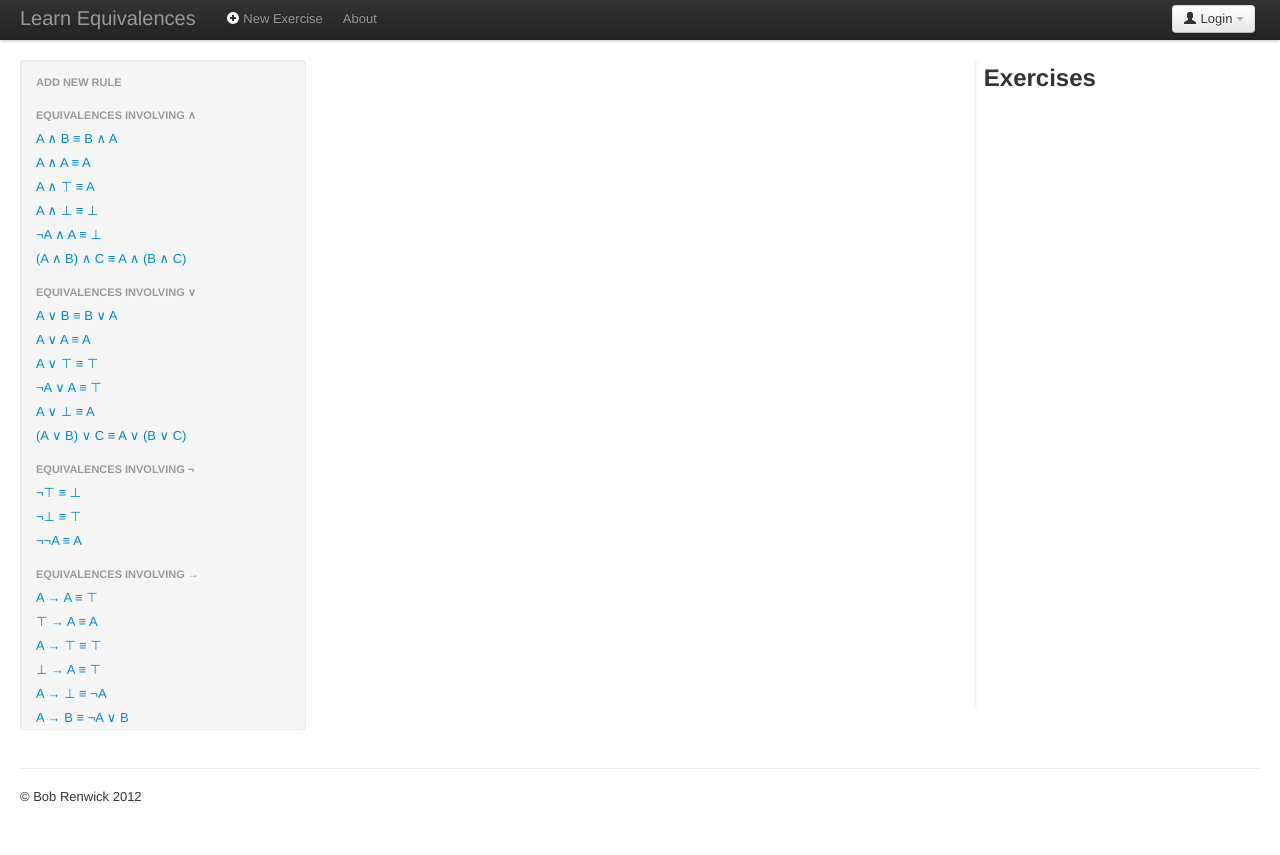
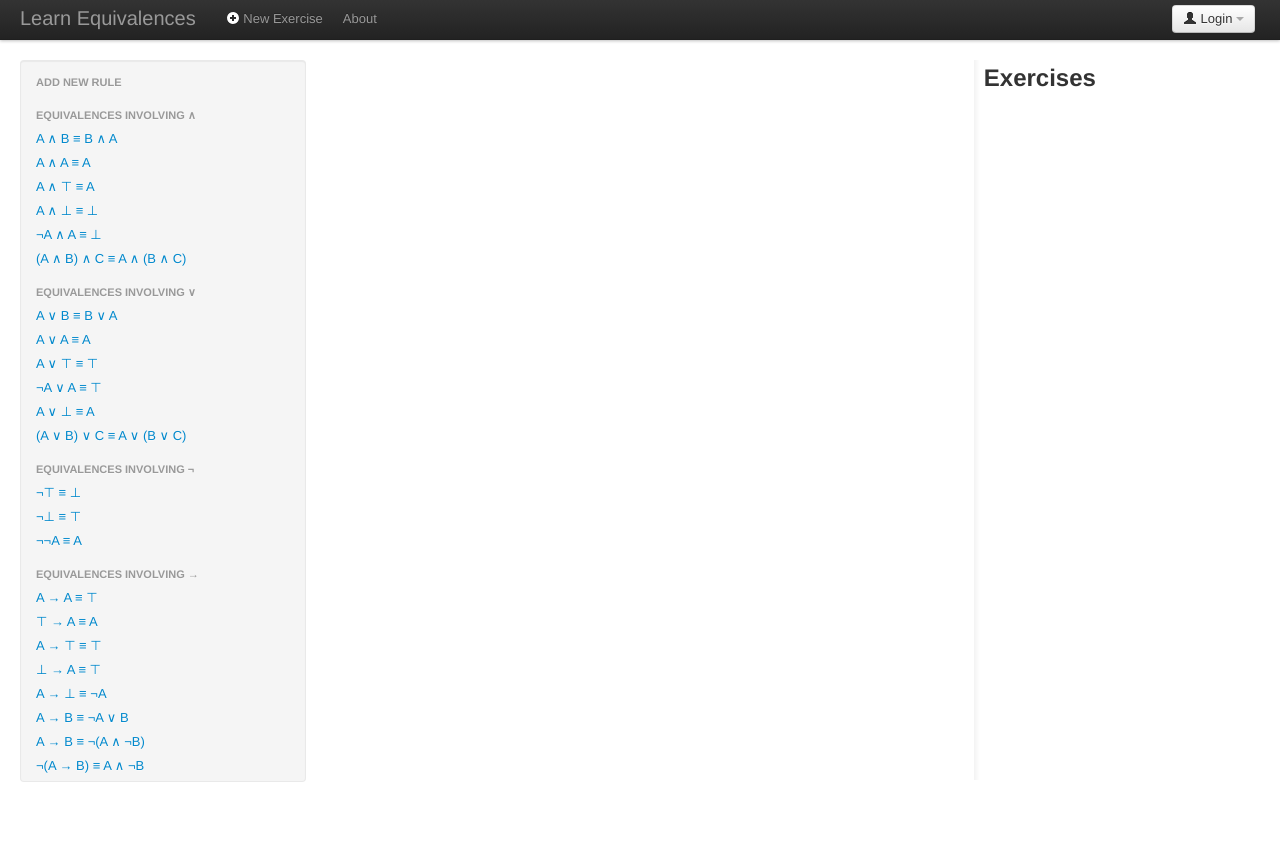
Before and after one commit to bobbyrenwick/learnEquivalences, a PHP site: page / in a window 1280 px wide. After the commit the page ends 782 px from the top, so only its background shows below. Run offline with PHP 8.4, Linux system fonts and the light colour scheme.

Commit message:
Post Fariba meeting mugging push

```diff
--- a/assets/css/style.css
+++ b/assets/css/style.css
@@ -11,6 +11,10 @@ body {
 
 .nav-header {
 	cursor: pointer;
+}
+
+#mainAppRow > div {
+	height: 100%;
 }
 
 /* Node highlighting */
@@ -87,12 +91,15 @@ li.exerciseListItem {
 	padding-left: 10px;
 }
 
-#eq-rules-list-container {
-	/* This needs to be resized automatically to fill the rest of the browser
-	   from the header downwards
-	*/
-	height: 650px;
+#eqRulesListContainer {
+	height: 100%;
 	overflow-y: auto;
+	margin-bottom: 0;
+	padding: 0;
+}
+
+#eqRulesList {
+	padding: 9px 15px;
 }
 
 .nav-header:hover {
--- a/assets/js/exercises.js
+++ b/assets/js/exercises.js
@@ -33,10 +33,18 @@ App.StepView = Backbone.View.extend({
 		this.model.on("change:from", this.onChangeFrom, this);
 		this.model.on("change:no", this.onChangeNo, this);
 
+		// Used for determining whether to display in roman numerals or not
+		// i.e working backwards will display in roman numerals
+		this.backwards = this.options.backwards;
 	},
 
 	render: function () {
-		var renderedContent = this.template({ rule : this.model.get("rule"), no : this.model.get("no"), from : this.model.get("from") });
+		var renderedContent = this.template({
+				rule : this.model.get("rule"),
+				no : (!this.backwards ? this.model.get("no") : App.toRomanNumerals(this.model.get("no"))),
+				from : (!this.backwards && this.model.get("from") ? this.model.get("from") : App.toRomanNumerals(this.model.get("from")))
+			})
+;
 		this.$el.html(renderedContent);
 		this.$("span.stepNo").after(this.nodeView.deepRender().$el);
 		return this; // seems unness but conventional
@@ -118,7 +126,8 @@ App.StepsView = Backbone.View.extend({
 	addNewStepView : function (step) {
 		var view = new App.StepView({
 				model: step,
-				collection: this.collection
+				collection: this.collection,
+				backwards : this.backwards
 			});
 
 		// Bind all the nodes
--- a/assets/js/learnEquivalences.js
+++ b/assets/js/learnEquivalences.js
@@ -25,15 +25,41 @@ App.exerciseManager = new App.ExerciseManager({
 	exercises: new App.Exercises()
 });
 
+// An algorithm for converting an integer to
+App.toRomanNumerals = function (num) {
+	var lookup = { m : 1000, cm : 900, d : 500, cd : 400, c : 100, xc : 90, l : 50, xl : 40, x : 10, ix : 9, v : 5, iv : 4, i : 1 },
+		roman = "",
+		i;
+
+	if (num) {
+		for ( i in lookup ) {
+			while ( num >= lookup[i] ) {
+				roman += i;
+				num -= lookup[i];
+			}
+		}
+		return roman;
+	} else return null;
+}
+
 App.init = function () {
 
 	// Setup the equivalence rule view
 	var eqRulesView = new App.EquivalenceRulesView({
 			collection: App.equivalenceRules,
-			el: document.getElementById("equivalence-rules-list")
+			el: document.getElementById("eqRulesList")
 		}),
 
-		router = new App.LearnEqRouter();
+		router = new App.LearnEqRouter(),
+
+		resizer = function () {
+			var $container = $("#mainAppRow"),
+				contPosY = $container.offset().top,
+				windowHeight = $(window).innerHeight(),
+				contHeight;
+
+			$container.height(windowHeight - contPosY - 20);
+		};
 
 	App.exercisesListView = new App.ExercisesListView({
 		collection: App.exerciseManager.get("exercises"),
@@ -71,10 +97,9 @@ App.init = function () {
 		}
 	});
 
-	$(window).resize(function () {
+	$(window).resize(resizer);
 
-	});
-
+	resizer();
 
 	/* TODO: Work out if this is necessary */
 	Backbone.history.start({
--- a/index.html
+++ b/index.html
@@ -12,10 +12,6 @@
 	<style type="text/css">
 	  body {
 		padding-top: 60px;
-        padding-bottom: 40px;
-      }
-      .sidebar-nav {
-        padding: 9px 0;
 	  }
 	</style>
 	<link href="assets/css/bootstrap-responsive.css" rel="stylesheet">
@@ -94,10 +90,12 @@
 				<input type="checkbox" name="bidirectionalCheckbox" value="bidirectional" checked>
 				Bidirectional
 			  </label>
+			  <% /*
 			  <label class="checkbox">
 				<input type="checkbox" name="optionsCheckboxList2" value="option2">
 				Free Something or other
 			  </label>
+			  */ %>
 			</div>
 		  </div>
 		  </fieldset>
@@ -312,31 +310,26 @@
 	  </div>
 	</div>
 
-    <div class="container-fluid">
-      <div class="row-fluid">
+	<div class="container-fluid" id="mainAppContainer">
+		<div class="row-fluid" id="mainAppRow">
 			<div class="span3">
-          <div class="well sidebar-nav" id="eq-rules-list-container">
-            <ul id="equivalence-rules-list" class="nav nav-list">
+				<div class="well sidebar-nav" id="eqRulesListContainer">
+					<ul id="eqRulesList" class="nav nav-list">
 						<li class="nav-header" id="newEqRuleBtn">Add New Rule</li>
 					</ul>
 				</div><!--/.well -->
-        </div><!--/span-->
-        <div class="span6" id="exercise-view"></div>
+			</div><!--/span 1st col-->
+			<div class="span6" id="exercise-view"></div><!-- end mid col -->
 			<div class="span3" id="exercises-view">
 				<div class="inner-padding-left">
 					<h2>Exercises</h2>
 					<ul id="exercisesListView" class="nav nav-list"></ul>
 				</div>
-        </div>
-      </div><!--/row-->
+			</div><!-- end rhs col -->
+		</div><!--/mainAppRow-->
+		<!-- would put footer with row-fluid class here -->
+	</div><!--/.fluid-container-->
 
-      <hr>
-
-      <footer>
-        <p>&copy; Bob Renwick 2012</p>
-      </footer>
-
-    </div><!--/.fluid-container-->
 	<div id="newExerciseModal" class="modal hide fade"></div>
 	<div id="eqRuleDirChooseModal" class="modal hide fade"></div>
 	<div id="wffIntroModal" class="modal hide fade"></div>
@@ -391,7 +384,6 @@
 	<script src="assets/js/bootstrap-alert.js"></script>
 	<script src="assets/js/bootstrap-modal.js"></script>
 	<script src="assets/js/bootstrap-dropdown.js"></script>
-    <script src="assets/js/bootstrap-scrollspy.js"></script>
 	<script src="assets/js/bootstrap-tab.js"></script>
 	<script src="assets/js/bootstrap-tooltip.js"></script>
 	<script src="assets/js/bootstrap-popover.js"></script>
```
Lines whose indentation alone changed are shown as unchanged.
